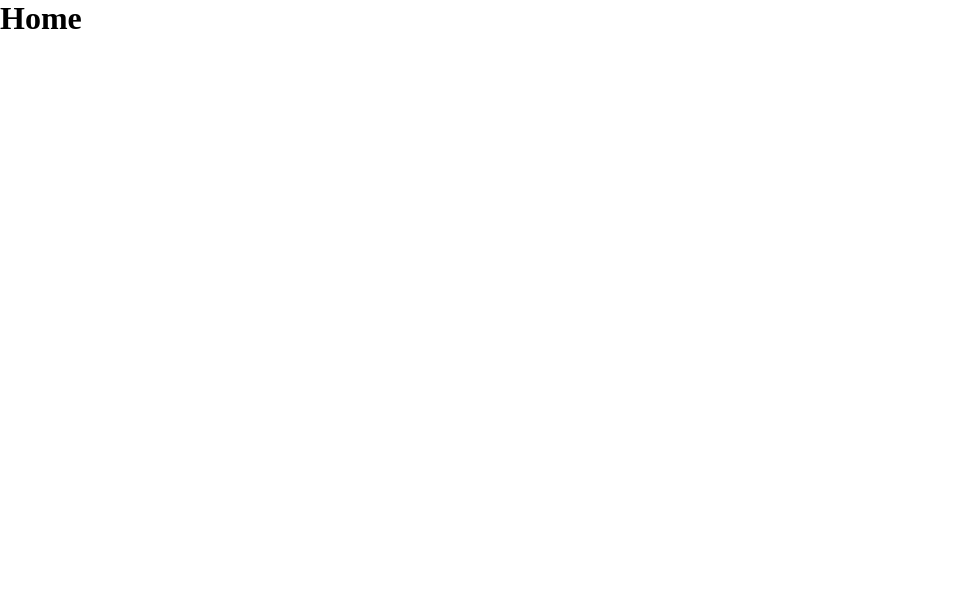
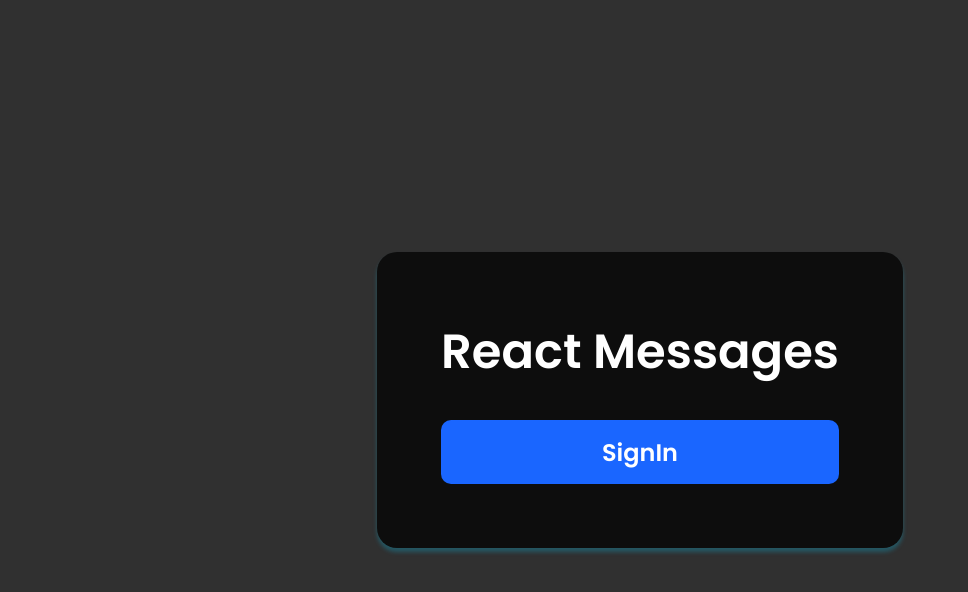
Before and after one commit to acferM/chat-web, a Next.js app: page / in a window 1280 px wide. Shown: the top 592 px of the page, without its empty margins (0-968 px from the left). Built offline with nearby package versions, Linux system fonts and the light colour scheme.

Commit message:
Home page

```diff
--- a/src/pages/index.tsx
+++ b/src/pages/index.tsx
@@ -1,3 +1,13 @@
+import { Container } from '../styles/Home';
+
 export default function Home(): JSX.Element {
-  return <h1>Home </h1>;
+  return (
+    <Container>
+      <main>
+        <h1>React Messages</h1>
+
+        <button type="button">SignIn</button>
+      </main>
+    </Container>
+  );
 }
--- /dev/null
+++ b/src/styles/Home.ts
@@ -0,0 +1,38 @@
+import styled from 'styled-components';
+
+export const Container = styled.div`
+  height: 100vh;
+  display: flex;
+  align-items: center;
+  justify-content: center;
+
+  main {
+    background: ${props => props.theme.colors.section};
+    padding: 4rem;
+    border-radius: 1.25rem;
+    box-shadow: 0 4px 4px ${props => props.theme.colors.blue_shadow};
+    display: flex;
+    flex-direction: column;
+    gap: 2rem;
+
+    h1 {
+      font-size: 3rem;
+      font-family: Poppins;
+      color: ${props => props.theme.colors.text};
+    }
+
+    button {
+      height: 4rem;
+      border-radius: 10px;
+      border: 0;
+      background: ${props => props.theme.colors.blue};
+      ${props => props.theme.fonts.chat_title};
+      color: ${props => props.theme.colors.text};
+      transition: filter 0.2s;
+
+      &:hover {
+        filter: brightness(0.8);
+      }
+    }
+  }
+`;
--- a/src/styles/global.ts
+++ b/src/styles/global.ts
@@ -5,6 +5,10 @@ export default createGlobalStyle`
     margin: 0;
     padding: 0;
     box-sizing: border-box;
+  }
+
+  body {
+    background: ${props => props.theme.colors.background};
   }
 
   button {
--- a/src/styles/themes/dark.ts
+++ b/src/styles/themes/dark.ts
@@ -15,33 +15,41 @@ const darkTheme: DefaultTheme = {
 
   fonts: {
     chat_status: `
+      font-family: Poppins;
       font-size: 0.875rem;
     `,
     chat_title: `
+      font-family: Poppins;
       font-weight: 600;
       font-size: 1.5rem;
     `,
     contact_message: `
+      font-family: Poppins;
       font-weight: 500;
       font-size: 0.875rem;
     `,
     contact_title: `
+      font-family: Poppins;
       font-weight: 600;
       font-size: 1.125rem;
     `,
     message: `
+      font-family: Poppins;
       font-weight: 500;
       font-size: 1rem;
     `,
     message_time: `
+      font-family: Poppins;
       font-weight: 500;
       font-size: 0.75rem;
     `,
     placeholder: `
+      font-family: Poppins;
       font-weight: 500;
       font-size: 1rem;
     `,
     section_title: `
+      font-family: Poppins;
       font-weight: 600;
       font-size: 1.25rem;
     `,
```
